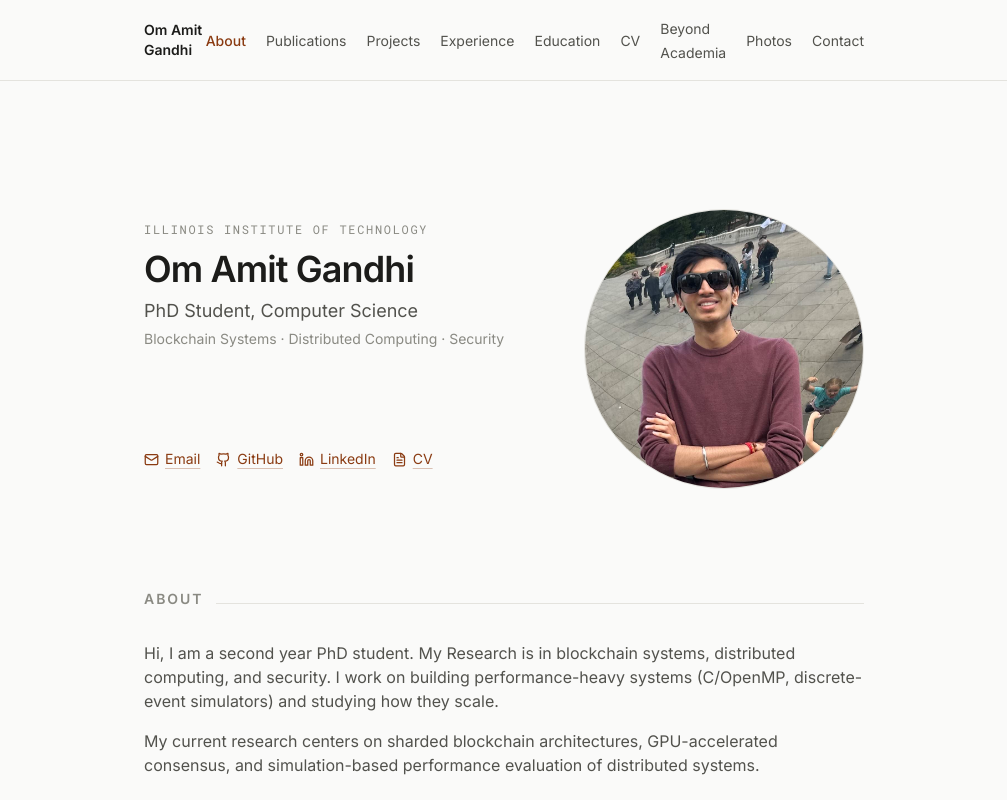
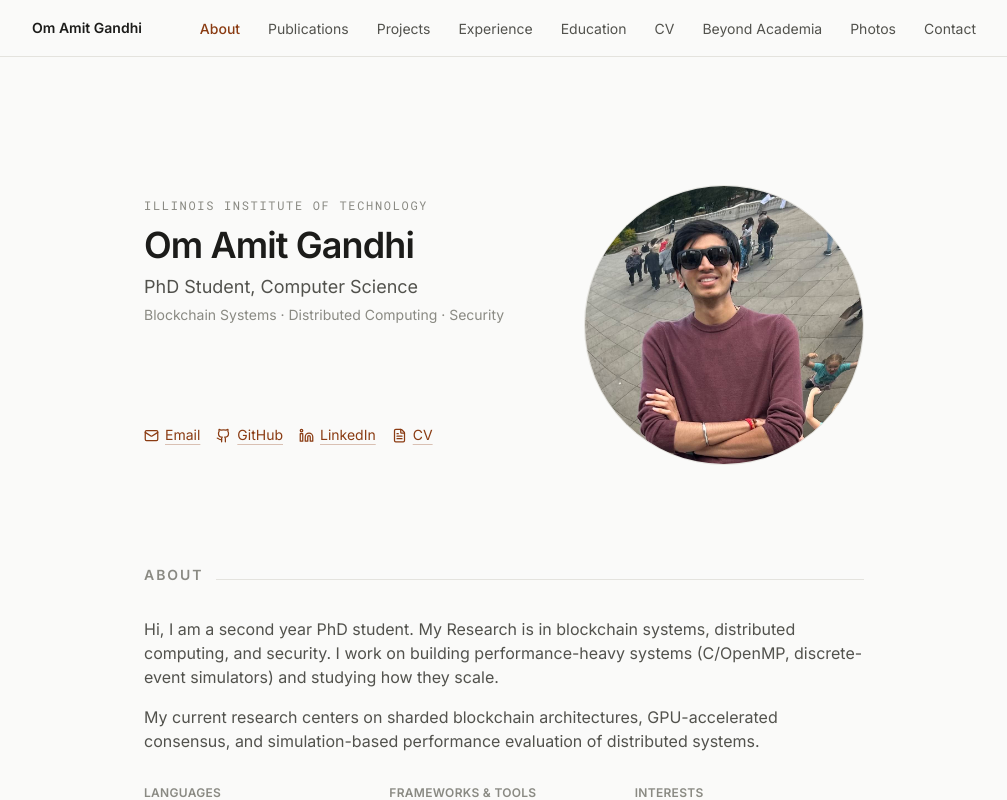
Before and after one commit to OmGandhi091611/New-Apple-Style-portfolio, a React (Vite) app: page / in a window 1280 px wide. Shown: the top 800 px of the page, without its empty margins (136-1143 px from the left). Built offline with nearby package versions, Linux system fonts and the light colour scheme.

Commit message:
bug fixes

```diff
--- a/src/components/SiteNav.jsx
+++ b/src/components/SiteNav.jsx
@@ -25,22 +25,22 @@ export default function SiteNav() {
 
   const linkClassName = (isActive) =>
     isActive
-      ? "text-sm font-medium text-(--color-accent)"
-      : "text-sm text-(--color-ink-soft) hover:text-(--color-ink)";
+      ? "text-sm font-medium whitespace-nowrap text-(--color-accent)"
+      : "text-sm whitespace-nowrap text-(--color-ink-soft) hover:text-(--color-ink)";
 
   return (
     <>
       <header className="sticky top-0 z-40 border-b border-(--color-line) bg-(--color-paper)/90 backdrop-blur">
-        <nav className="mx-auto flex w-full max-w-3xl items-center justify-between px-6 py-4">
+        <nav className="mx-auto flex w-full max-w-5xl items-center justify-between px-6 py-4 sm:px-10">
           <a
             href="#top"
             onClick={(e) => handleClick(e, "top")}
-            className="text-sm font-semibold text-(--color-ink)"
+            className="shrink-0 text-sm font-semibold whitespace-nowrap text-(--color-ink)"
           >
             {SITE.name}
           </a>
 
-          <ul className="hidden items-center gap-x-5 sm:flex">
+          <ul className="hidden items-center gap-x-7 lg:flex">
             {NAV_LINKS.map((link) => (
               <li key={link.id ?? link.href}>
                 {link.href ? (
@@ -64,7 +64,7 @@ export default function SiteNav() {
             type="button"
             onClick={() => setMenuOpen(true)}
             aria-label="Open menu"
-            className="text-(--color-ink-soft) hover:text-(--color-ink) sm:hidden"
+            className="text-(--color-ink-soft) hover:text-(--color-ink) lg:hidden"
           >
             <Menu size={20} />
           </button>
@@ -76,7 +76,7 @@ export default function SiteNav() {
         onClick={() => setMenuOpen(false)}
         aria-hidden="true"
         className={[
-          "fixed inset-0 z-40 bg-black/20 transition-opacity duration-300 sm:hidden",
+          "fixed inset-0 z-40 bg-black/20 transition-opacity duration-300 lg:hidden",
           menuOpen ? "opacity-100" : "pointer-events-none opacity-0",
         ].join(" ")}
       />
@@ -87,7 +87,7 @@ export default function SiteNav() {
         aria-modal="true"
         aria-label="Site menu"
         className={[
-          "fixed inset-y-0 right-0 z-50 flex w-64 flex-col bg-(--color-paper) px-6 py-5 shadow-xl transition-transform duration-300 ease-out sm:hidden",
+          "fixed inset-y-0 right-0 z-50 flex w-64 flex-col bg-(--color-paper) px-6 py-5 shadow-xl transition-transform duration-300 ease-out lg:hidden",
           menuOpen ? "translate-x-0" : "translate-x-full",
         ].join(" ")}
       >
```
